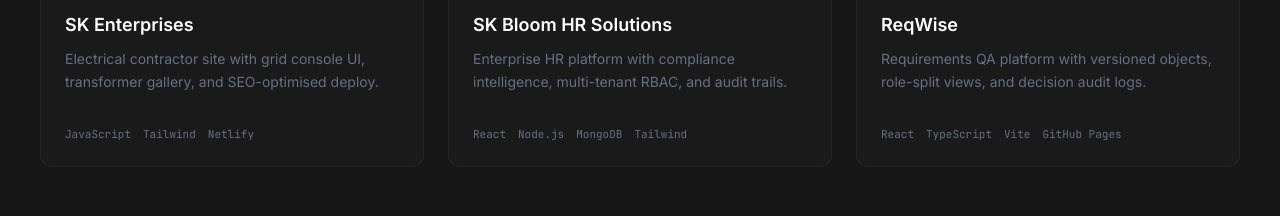
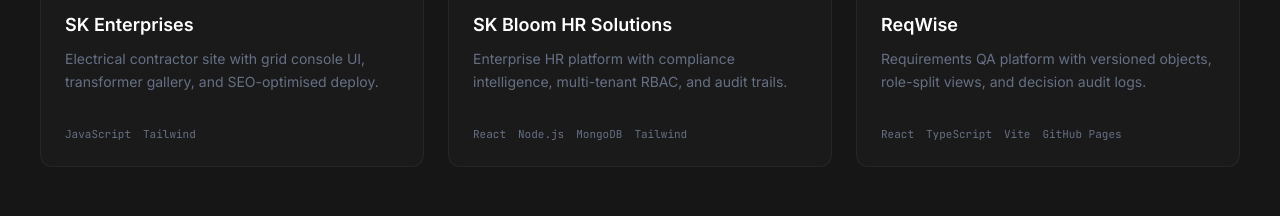
Before and after one commit to NavinAdithya/Portfolio, a React (Vite) app: page / in a window 1280 px wide. Shown: the part 1160-1376 px from the top of the page. Built offline with nearby package versions, Linux system fonts and the light colour scheme; a web font is replaced by a local one.

Commit message:
Remove Netlify mention from SK Enterprises project

```diff
--- a/src/app/App.tsx
+++ b/src/app/App.tsx
@@ -40,9 +40,9 @@
     details: [
       "Built custom grid console UI for electrical component management.",
       "Transformer gallery with high-performance image optimization.",
-      "SEO-optimised architecture deployed on Netlify for 100% uptime.",
+      "SEO-optimised architecture deployed for 100% uptime.",
     ],
-    tech: ["JavaScript", "Tailwind", "Netlify"],
+    tech: ["JavaScript", "Tailwind"],
     url: "https://www.skenterprisesurapakkam.in/",
     accent: "#8B5CF6",
   },
```
